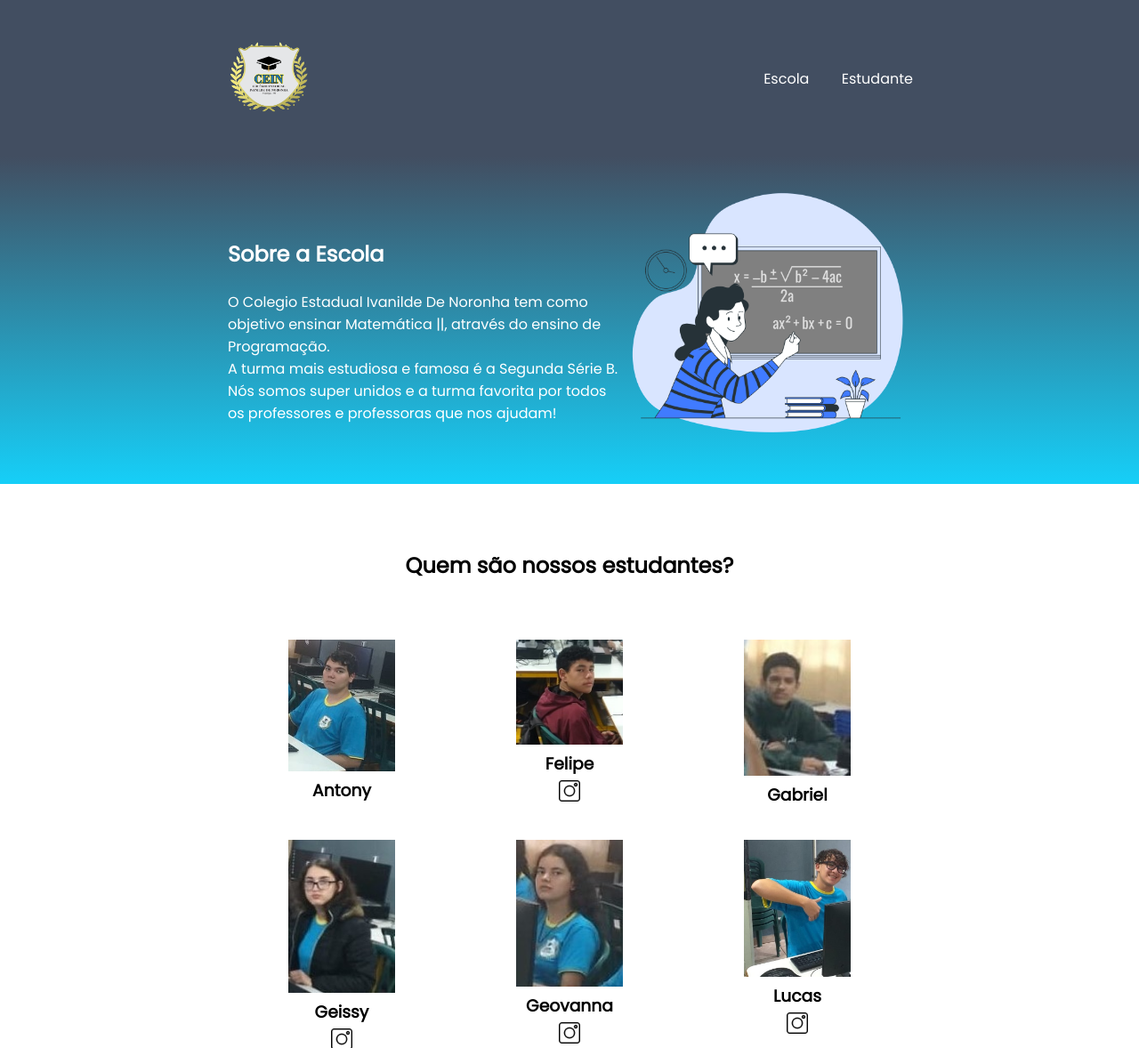
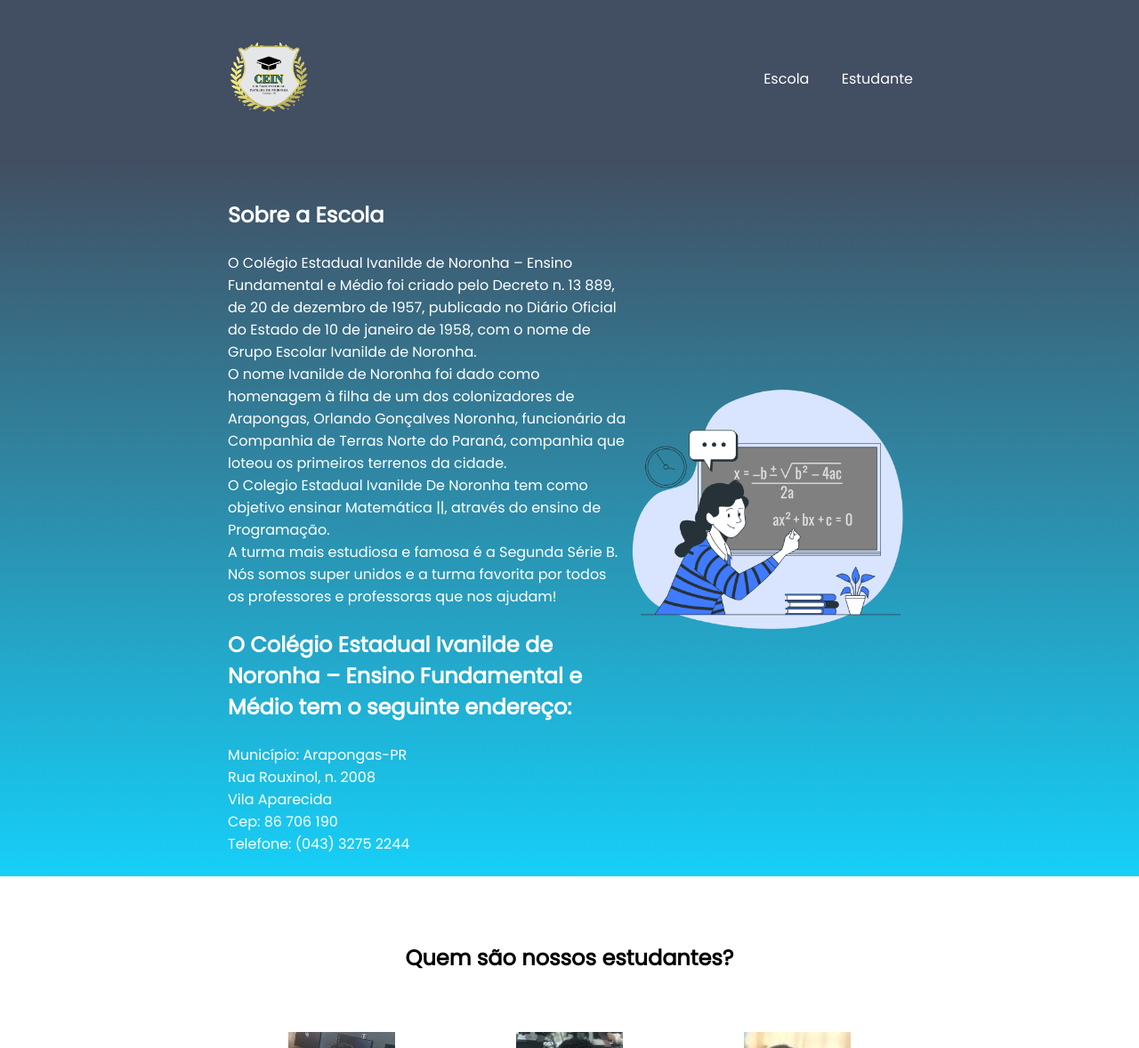
Before and after one commit to alexoliveira1603/site-turma-criativa, a plain HTML site: page index.html in a window 1280 px wide. Shown: the top 1178 px of the page at 89% size. Drawn offline with Linux system fonts and the light colour scheme.

Commit message:
Add files via upload

```diff
--- a/index.html
+++ b/index.html
@@ -23,9 +23,18 @@
     <section id="escola">
         <div class="escola-div-conteudo">
             <h2 class="escola-titulo">Sobre a Escola</h2>
+            <p class="escola-texto-um">O Colégio Estadual Ivanilde de Noronha – Ensino Fundamental e Médio foi criado pelo Decreto n. 13 889, de 20 de dezembro de 1957, publicado no Diário Oficial do Estado de 10 de janeiro de 1958, com o nome de Grupo Escolar Ivanilde de Noronha.</p>
+            <p class="escola-texto-um">O nome Ivanilde de Noronha foi dado como homenagem à filha de um dos colonizadores de Arapongas, Orlando Gonçalves Noronha, funcionário da Companhia de Terras Norte do Paraná, companhia que loteou os primeiros terrenos da cidade.</p>
             <p class="escola-texto-um">O Colegio Estadual Ivanilde De Noronha tem como objetivo ensinar Matemática ||, através do ensino de Programação.</p>
             <p class="escola-texto-dois">A turma mais estudiosa e famosa é a Segunda Série B. Nós somos super unidos e a
-                turma favorita por todos os professores e professoras que nos ajudam!</p>
+            turma favorita por todos os professores e professoras que nos ajudam!</p>
+            <h2 class="escola-titulo">O Colégio Estadual Ivanilde de Noronha – Ensino Fundamental e Médio tem o seguinte endereço:</h2>
+            <p class="escola-texto-um">Município: Arapongas-PR</p>
+            <p class="escola-texto-um">Rua Rouxinol, n. 2008</p>
+            <p class="escola-texto-um">Vila Aparecida</p>
+            <p class="escola-texto-um">Cep: 86 706 190</p>
+            <p class="escola-texto-um">Telefone: (043) 3275 2244</p>
+
         </div>
         <img class="escola-imagem" src="Formula-bro.png" alt="imagem que representa uma professora em sala de aula">
     </section>
```
